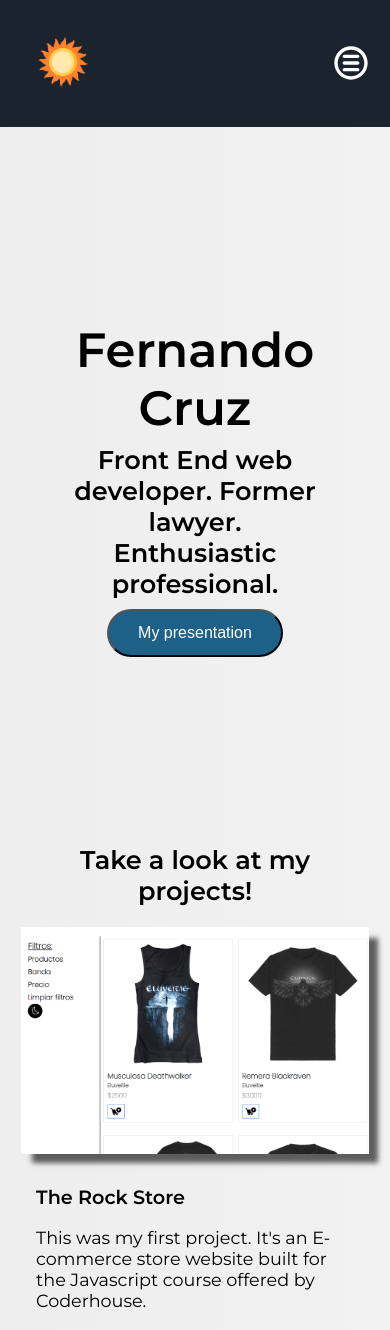
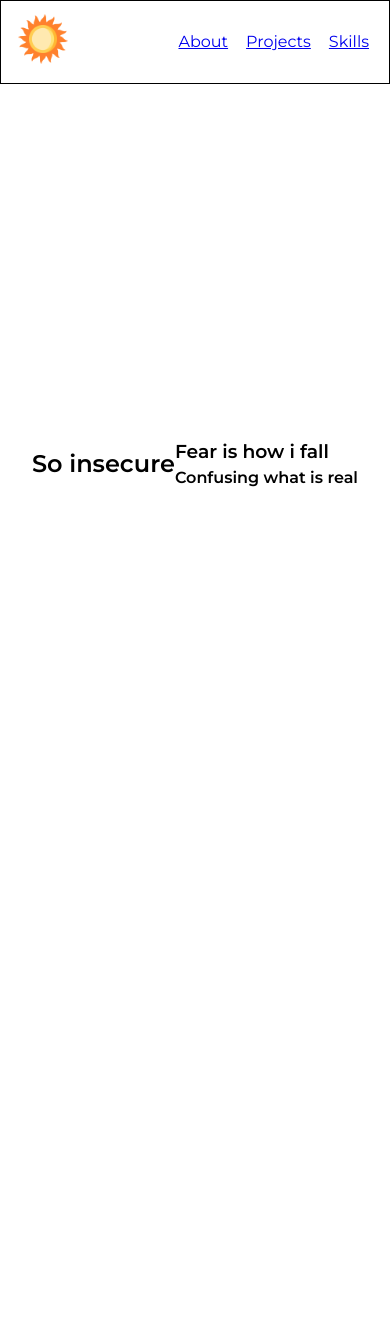
Before and after one commit to CruzFM/fernandocruz, a React (Create React App) app: page /projects in a window 390 px wide. Shown: the top 1330 px of the page. After the commit the page ends 844 px from the top, so only its background shows below. Built offline with nearby package versions, Linux system fonts and the light colour scheme.

Commit message:
Styles reseted. Old Navbar discarded. Mobile first version started.

```diff
--- a/src/App.css
+++ b/src/App.css
@@ -1,5 +1,12 @@
 @import url('https://fonts.googleapis.com/css2?family=Montserrat:wght@300;400;500;600&display=swap');
 
+
+
+/*-------------------*/
+/*       RESET       */
+/*-------------------*/
+
+/*Set up the body*/
 body {
   box-sizing: border-box;
   margin: 0;
@@ -7,586 +14,68 @@ body {
   -webkit-font-smoothing: antialiased;
   -moz-osx-font-smoothing: grayscale;
   width: 100%;
-  height: 100vh;
-  background-image: url("./images/background2.png");
+  min-height: 100vh;
+  line-height: 1.5;
 }
 
-code {
-  font-family: source-code-pro, Menlo, Monaco, Consolas, 'Courier New',
-    monospace;
+/* Box sizing */
+*,
+*::after,
+*::before{
+  box-sizing: border-box;
 }
 
-h1, h2, h3, h4, h5, h6{
-  margin:0;
+
+/* Reset Margin */
+body,
+h1,
+h2,
+h3,
+h4,
+h5,
+h6,
+p,
+figure,
+picture{
+  margin: 0;
 }
 
-h1{
-  font-size: 4.2rem;
-}
 
-h2{
-  font-size: 2.2rem;
-}
 
-h3{
-  font-size: 1.95rem;
-}
-
-h4{
-  font-size: 1.7rem;
-}
-
-h5{
-  font-size: 1.5rem;
-}
-
-h6{
-  font-size: 1.3rem;
-}
-p{
-  font-size: 1.4rem;
-}
-
-img{
+/* To make images easier to work with */
+img,
+picture{
   max-width: 100%;
   display: block;
 }
 
-/*Start of the Header section styling*/
-
-.header{
-  height: 15vh;
-  background-color: rgb(26, 35, 46);
-  display: flex;
-  flex-direction: row;
-  justify-content: center;
-  align-items: center;
+/* To make form elements easier to work with */
+input,
+button,
+textarea,
+select{
+  font: inherit;
 }
 
-
-.header--intro{
-    margin-right: auto;
-    height: fit-content;
-    padding-left: 32px;
-
+button{
+  border: none;
+  background-color: transparent;
 }
-.header--intro > button{
-  background-color: Transparent;
-  background-repeat:no-repeat;
-  border: none;
-  cursor: pointer;
-}
-
-.header--intro > button > img{
-  width: 50px;
-  background-color: transparent;
-
-}
-
-.header--intro > button > img:hover{
-  transition-duration: 0.4s;
-  opacity: 0.5;
-}
-
-.header--navbar{
-  display: flex;
-  flex-direction: row;
-  margin: 0 auto;
-  align-items: center;
-  justify-content: center;
-}
-
-
-
-.header--navbar_items{
-  list-style-type: none;
-  display: flex;
-  flex-direction: row;
-  align-items: center;
-}
-
-.header--navbar_items > li {
-  padding: 25px 32px;
-  text-decoration: none;
-  color: white;
-}
-.header--navbar_items> li:hover{
-  background-color: #807b7b;
-  border-bottom: 1px solid black;
-  transition-duration: 0.4s;
-}
-
-.header--navbar_items > li > a{
-  text-decoration: none;
-  color: inherit;
-}
-
-.header--navbar.mobileNavigation{
-  display: none;
-}
-
-.header--navbar.mobileNavigation .hamburgerMenu{
-  position: absolute;
-  right: 5%;
-  cursor: pointer;
-
-}
-
-.header--navbar.mobileNavigation .header--navbar_items{
-  display: flex;
-  flex-direction: column;
-  position: absolute;
-  background-color: rgb(26, 35, 46);
-  top: 80px;
-  right: 0;
-  width: 100%;
-}
-
-.header--navbar.mobileNavigation .header--navbar_items > li{
-  padding:10px;
-}
-
-.header.darkMode .mobileNavigation .header--navbar_items{
-  background-color: rgb(34, 34, 51);
-  border-top: 2px solid white;
-}
-
-/* Start of the Hero Section Styling */
-.heroSection{
-  height: 85vh;
-  display: flex;
-  justify-content: center;
-  align-items: center;
-  width: 90%;
-  margin: 0 auto;
-}
-
-.heroSection--text{
-  padding: 120px 112px;
-  text-align: center;
-}
-
-.heroSection--text > h1{
-  padding: 20px;
-}
-
-.heroSection--text > h2{
-  padding: 0 20px 20px;
-
-}
-
-.heroButton{
-  background-color: rgb(30, 97, 136);
-  border-radius: 4em;
-  font-size: 16px;
-  color: white;
-  padding: 0.8em 1.8em;
-  cursor:pointer;
-  user-select:none;
-  text-align: center;
-  text-decoration: none;
-  cursor: pointer;
-  transition-duration: 0.4s;
-  -webkit-transition-duration: 0.4s;
-}
-
-.heroButton:hover {
-  transition-duration: 0.1s;
-  background-color: #3A3A3A;
-}
-
-.heroSection--img{
-  display: flex;
-  flex-direction: column;
-  align-items: center;
-  justify-content: center;
-  width: 80%;
-  height: 90%;
-}
-
-.heroSection--img > img, iframe{
-  width: 100%;
-  height: 100%;
-  margin-bottom: 20px;
-}
-
-.projects{
-  height: 420vh;
-  width: 90%;
-  margin: 0 auto;
-  display: flex;
-  flex-direction: column;
-  align-items: center;
-}
-
-.projects--title{
-  width: 100%;
-  height: 10vh;
-  justify-self: center;
-}
-
-.projects--title > h2 {
-  text-align: center;
-  align-self: center;
-}
-
-.projectElement{
-  height: 100vh;
-  display: grid;
-  padding: 2rem;
-  grid-template-columns: 1fr 1fr;
-  gap: 1rem;
-  align-items: center;
-  place-items: center;
-}
-
-.projectElement--img-pic{
-  max-width: 100%;
-  height: auto;
-  box-shadow: 10px 10px 5px -1px rgba(0,0,0,0.61);
-}
-
-.projectElement--img-pic:hover{
-  opacity:0.8;
-}
-
-.projectElement--Description{
-  /* text-align: center; */
-  flex: 1;
-  padding: 15px;
-}
-
-.skills{
-  height: 75vh;
-  margin: 0 auto;
-  width: 90%;
-  display: flex;
-  flex-direction: column;
-  align-items: center;
-  justify-content: center;
-}
-
-.skills--elements{
-  display: inherit;
-  flex-wrap: wrap;
-  list-style-type: none;
-}
-
-.skills--elements_item{
-
-  max-width: 200px;
-  border: 1px solid rgb(75, 39, 116);
-  border-radius: 12px;
-  margin: 0px 5px 5px;
-  display: grid;
-  place-items: center;
-  padding: 1rem;
-  box-shadow: 10px 10px 5px -5px rgba(0,0,0,0.39);
-
-}
-.skills--elements_item > h4{
-  padding: 10px;
-}
-.skills--elements_item > img {
-  max-width: 100px;
-}
-
-.aboutMe{
-  height: 70vh;
-  margin: 0 auto;
-  width: 90%;
-  display: flex;
-  flex-direction: column;
-}
-
-.aboutMe > h2{
-  text-align: center;
-  padding-bottom: 32px;
-}
-
-.aboutMe--elements{
-  display: flex;
-  justify-content: center;
-  align-items: center;
-  width: 100%;
-}
-
-.aboutMe--elements_item{
-  display: grid;
-  place-items: center;
-  width: 30%;
-  height: auto;
-  flex: 1;
-  padding: 20px;
-}
-
-.aboutMe--elements_item-title{
-  display: grid;
-  place-items: center;
-}
-.aboutMe--elements_item-title > img {
-  width: 90px;
-}
-
-
-.footer{
-  background-color: rgb(26, 35, 46);
-  height: 50vh;
-  color: white;
-  display: flex;
-  flex-direction: column;
-  justify-content: center;
-  align-items: center;
-}
-
-.footer--elements{
-  display: inherit;
-  flex-direction: row;
-
-}
-.footer--elements_item{
-  display: grid;
-  place-items: center;
-  max-width: 200px;
-  padding: 20px 32px;
-}
-
-.footer--elements_item > h3{
-  padding: 10px;
-}
-
-.footer--elements_item > a > img{
-  width: 50px;
-  padding-left: 15px;
-}
-
-.footer--elements_item > a > img:hover{
-  transition-duration: 0.4s;
-  opacity: 0.5;
-}
-
-.darkMode{
-  background-color: rgb(39, 39, 59);
-  color: rgb(237, 241, 226);
-  background-image: none;
-}
-
-.menuNav{
-  overflow: hidden;
-  display: none;
-}
-
-.menuNav.showMenu{
-  width: 83%;
-  height: 50vh;
-  position: fixed;
-  display: grid;
-  grid-template-rows: repeat(4, 1fr);
-  z-index: 9;
-  background-color: #807b7b;
-}
-.menuNav.showMenu > li {
-  list-style-type: none;
-}
-
-.menuNav.showMenu > li:hover{
-  background-color: beige;
-}
-.menuNav.showMenu > li > a {
-  padding: 10px 40px;
-  text-decoration: none;
-  color: #3fffd2;
-  text-transform: uppercase;
-  font-weight: bold;
-  align-self: center;
-
-}
-
-
-/* breakpoint: 1024*/
-
-
-@media (max-width: 1024px){
-
-  h3{
-    font-size: 1.4rem;
-  }
-
-  .footer--elements{
-    align-items: center;
-    justify-content: center;
-  }
-  .footer--elements_item{
-    max-width: 100px;
-  }
-
-  .footer--elements_item > h3{
-    padding: 7px;
-  }
-
-  .menuNav.showMenu{
-    width: 77%;
-  }
-
-.header--navbar.deskNavigation{
-  display: none;
-}
-
-
-.header--navbar.mobileNavigation{
-  display: flex;
-}
-
-.aboutMe{
-  height: 130vh;
-}
-
-.aboutMe--elements{
-  flex-direction: column;
-}
-
-.aboutMe--elements_item{
-  width: 90%;
-}
-
-.heroSection--text{
-  padding: 90px 85px;
-}
-
-/* PROJECT SECTION MEDIA QUERIES*/
-
-.projectElement--img-pic{
-  width: 500px;
-}
-
-.projectElement{
-  display: flex;
-  flex-direction: column;
-  align-items: center;
-  justify-content: center;
-  height: 80vh;
-}
-
-.projects{
-  height: 375vh;
-}
-
-
-}
-
-/* breakpoint: 768*/
-
-@media (max-width: 768px){
-  h1{
-    font-size: 3.0rem;
-  }
-
-  h2{
-    font-size: 1.6rem;
-  }
-
-  h3{
-    font-size: 1.4rem;
-  }
-
-  h4{
-    font-size: 1.2rem;
-  }
-
-  h5{
-    font-size: 1rem;
-  }
-
-  p{
-    font-size: 1.18rem;
-  }
-
-  .heroSection--text > h1{
-    padding: 7px;
-  }
-
-  .heroSection--text > h2{
-    padding: 0 10px 10px;
-
-  }
-
-  .projects--title{
-    height: 10vh;
-  }
-
-  .footer--elements{
-    justify-content: space-around;
-  }
-  .footer--elements_item > a > img{
-    width: 30px;
-    padding: 0;
-  }
-
-  .footer--elements_item{
-    padding: 5px 10px;
-  }
-
-  .aboutMe{
-    height: 120vh;
-  }
-  .aboutMe--elements{
-    flex-direction: column;
-  }
-
-  .aboutMe--elements_item{
-    width: 90%;
-  }
-  .aboutMe--img > img{
-    display: none;
-  }
-
-  .projectElement{
-    padding: 0.1rem
-  }
-
-  .skills--elements_item > img{
-    width: 60px;
-  }
-
-  .projects{
-    height: 340vh;
-  }
-  .skills{
-    height: 60vh;
+/* remove animations for people who turned them off */
+@media (prefers-reduced-motion: reduce) {
+  *,
+  *::before,
+  *::after {
+    animation-duration: 0.01ms !important;
+    animation-iteration-count: 1 !important;
+    transition-duration: 0.01ms !important;
+    scroll-behavior: auto !important;
   }
 }
 
+/* ------  CLASSES ------- */
 
-/* breakpoint: 600*/
-@media (max-width: 600px){
-
-  .skills--elements_item{
-    max-width: 75px;
-  }
-  .skills--elements_item > img{
-    width: 40px;
-  }
-
-  /* .footer--elements{
-    flex-wrap: wrap;
-
-  } */
-
-  p{
-    font-size: 1.1rem;
-  }
-  .aboutMe{
-    height: 130vh;
-  }
-  .heroSection--text{
-    padding: 50px 42px;
-  }
-
-  .projects{
-    height: 320vh;
-  }
-
-  .skills{
-    height: 50vh;
-  }
+.darkMode{
+  background-color: rgb(41, 41, 84);
+  color: white;
 }
--- a/src/App.js
+++ b/src/App.js
@@ -1,31 +1,34 @@
 // import logo from './logo.svg';
 import './App.css';
 import React from "react"
-import Header from "./components/Header"
+import Header from "./components/Header/Header"
 import Hero from "./components/Hero"
 import Skills from "./components/Skills"
 import AboutMe from "./components/AboutMe"
 import Projects from "./components/Projects"
 import Footer from "./components/Footer"
+import TestComponent from "./components/TestComponent/TestComponent"
 
 function App() {
   // console.log("renderized")
 
-  const [darkMode, setDarkMode] = React.useState( false )
+
+  const [darkMode, setDarkMode] = React.useState( false );
 
   const toggleDarkMode = () => {
     setDarkMode(prevDarkMode => !prevDarkMode)
   }
 
+  return (
+    <div className={darkMode ? 'darkMode' : ''}>
+      <Header darkMode={darkMode} toggleDarkMode={toggleDarkMode} />
 
-  return (
-    <div>
-      <Header darkMode={darkMode} toggleDarkMode={toggleDarkMode} />
-      <Hero darkMode={darkMode}/>
+      <TestComponent />
+      {/* <Hero darkMode={darkMode}/>
       <Projects darkMode={darkMode} />
       <Skills darkMode={darkMode} />
       <AboutMe darkMode={darkMode} />
-      <Footer />
+      <Footer /> */}
     </div>
   );
 }
--- a/src/components/Header.js
+++ b/src/components/Header/Header.jsx
@@ -1,16 +1,19 @@
+//Styles
+import './header.css'
+
 //Components
 import Navigation from "./navBar/Navigation";
 import MobileNavigation from "./navBar/MobileNavigation";
 
 //Images
-import sun from "../images/sun.png";
-import moon from "../images/luna.png";
+import sun from "../../images/sun.png";
+import moon from "../../images/luna.png";
 
 export default function Header(props){
 
     return (
       <header className={props.darkMode ? "header darkMode" : "header"}>
-        <div className="header--intro">
+        <div className="darkModeIcons">
           <button onClick={props.toggleDarkMode}>
             {props.darkMode ? (
               <img src={moon} alt="dark mode" />
@@ -20,7 +23,7 @@ export default function Header(props){
           </button>
         </div>
         <Navigation />
-        <MobileNavigation />
+        {/* <MobileNavigation /> */}
       </header>
     );
 
--- /dev/null
+++ b/src/components/Header/header.css
@@ -0,0 +1,23 @@
+header{
+    display: flex;
+    align-items: center;
+    height: 10vh;
+    border: 1px solid black;
+    padding: 14px 11px;
+}
+
+.darkModeIcons > button > img{
+    width: 50px;
+}
+
+.header--navbar{
+    margin-left: auto;
+}
+.header--navbar_items{
+    display: flex;
+    list-style-type: none;
+}
+
+.header--navbar_items > li {
+    padding: 12px 9px;
+}
--- a/src/components/navBar/NavLinks.js
+++ b/src/components/Header/navBar/NavLinks.jsx
@@ -1,24 +1,22 @@
+
+
 export default function NavLinks(props) {
 
   return (
     <ul className="header--navbar_items">
 
       <li onClick={()=> props.isMobile && props.closeMobileMenu()}>
+        <a href="#aboutMe">About</a>
+      </li>
+      {/* <li onClick={()=> props.isMobile && props.closeMobileMenu()}>
         <a href="#hero">Home</a>
-      </li>
-
+      </li> */}
       <li onClick={()=> props.isMobile && props.closeMobileMenu()}>
         <a href="#projects">Projects</a>
       </li>
-
       <li onClick={()=> props.isMobile && props.closeMobileMenu()}>
         <a href="#skills">Skills</a>
       </li>
-
-      <li onClick={()=> props.isMobile && props.closeMobileMenu()}>
-        <a href="#aboutMe">About me</a>
-      </li>
-
     </ul>
   );
 };
--- /dev/null
+++ b/src/components/TestComponent/TestComponent.css
@@ -0,0 +1,6 @@
+.TestComponent{
+    height: 90vh;
+    display: flex;
+    justify-content: center;
+    align-items: center;
+}
--- /dev/null
+++ b/src/components/TestComponent/TestComponent.jsx
@@ -0,0 +1,15 @@
+import './TestComponent.css'
+
+const TestComponent = ()=>{
+    return(
+        <div className='TestComponent'>
+            <h2>So insecure</h2>
+            <div>
+                <h3>Fear is how i fall</h3>
+                <h4>Confusing what is real</h4>
+            </div>
+        </div>
+    )
+}
+
+export default TestComponent
--- a/src/index.js
+++ b/src/index.js
@@ -1,10 +1,13 @@
 import React from 'react';
 import ReactDOM from 'react-dom/client';
+import { BrowserRouter } from 'react-router-dom';
 import App from './App';
 
 const root = ReactDOM.createRoot(document.getElementById('root'));
 root.render(
   <React.StrictMode>
-    <App />
+    <BrowserRouter>
+      <App />
+    </BrowserRouter>
   </React.StrictMode>
 );
```
Also changed, not shown: src/components/Header/navBar/MobileNavigation.js (renamed from src/components/navBar/MobileNavigation.js), src/components/Header/navBar/Navigation.jsx (renamed from src/components/navBar/Navigation.js).
